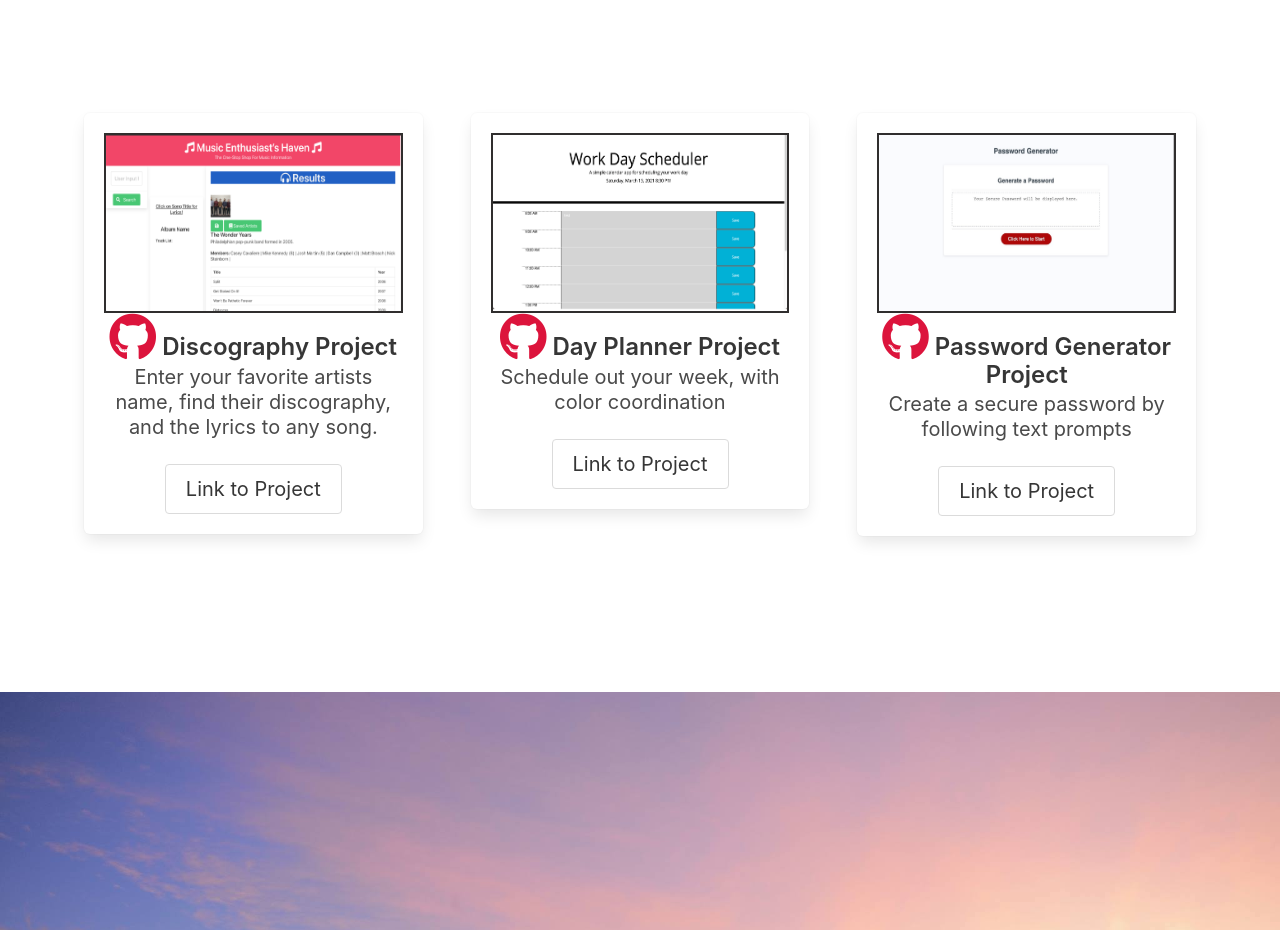
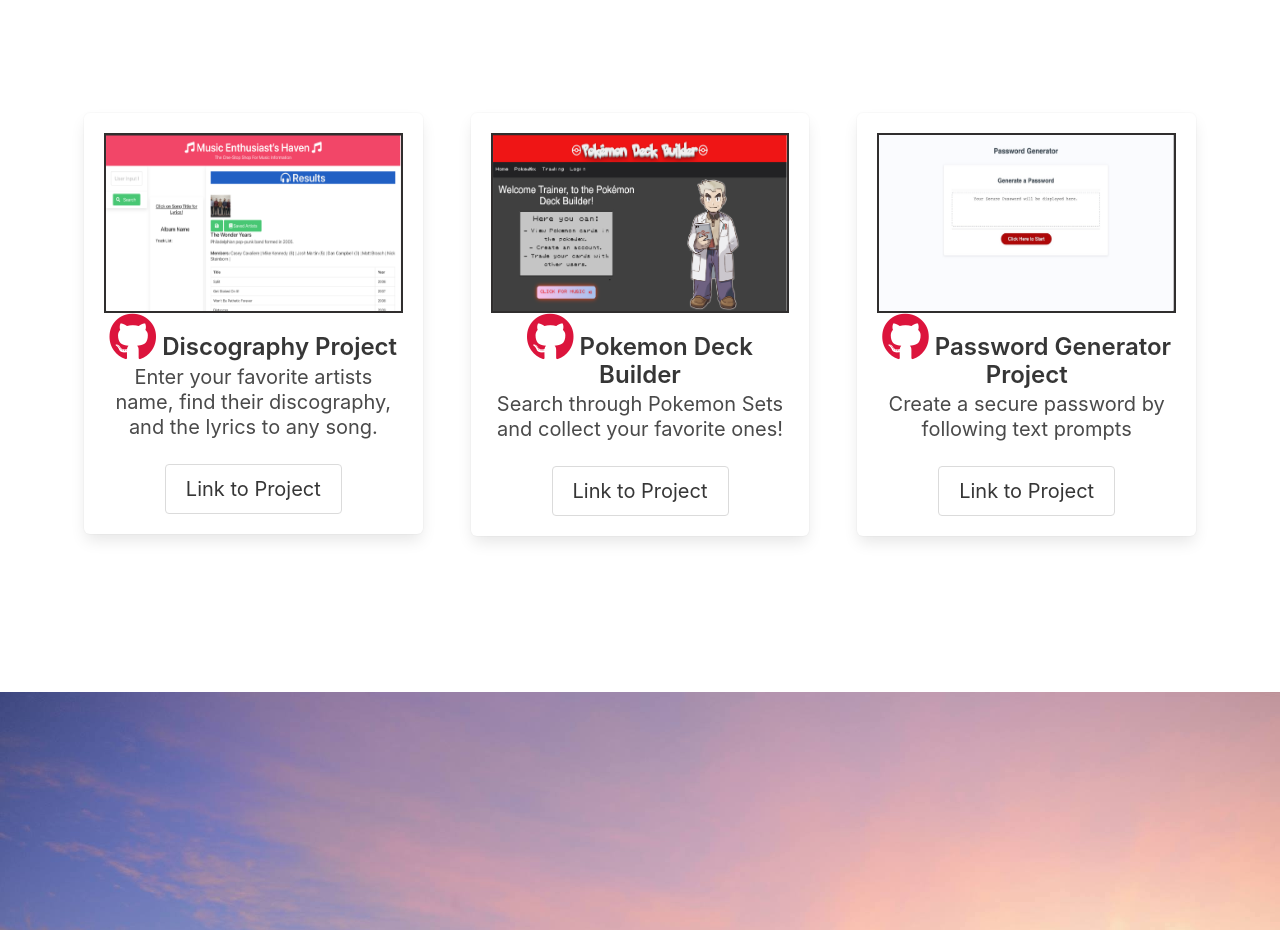
Before and after one commit to KuyaJasper/Jasper-Abarquez-Portfolio, a plain HTML site: page index.html in a window 1280 px wide. Shown: the part 3040-3970 px from the top of the page. Drawn offline with nearby package versions, Linux system fonts and the light colour scheme.

Commit message:
added Pokemon Project to Projects section

```diff
--- a/index.html
+++ b/index.html
@@ -113,7 +113,7 @@
                             <div class="tile is-parent">
                                 <article class="tile is-child box">
                                     <figure class="image is-5by3">
-                                        <img src="./assets/Images/Pictures/Discography.jpg" alt="Placeholder image">
+                                        <img src="./assets/Images/projectPhotos/Discography.jpg" alt="Placeholder image">
                                     </figure>
                                     </figure>
                                     <p class="title is-4"> <a class="fab fa-github fa-2x" id="GithubIcon"
@@ -136,14 +136,13 @@
                             <div class="tile is-parent">
                                 <article class="tile is-child box">
                                     <figure class="image is-5by3">
-                                        <img src="./assets/Images/Pictures/DayPlanner.jpg" alt="Placeholder image">
+                                        <img src="./assets/Images/projectPhotos/pokemonProject.png" alt="Placeholder image">
                                     </figure>
                                     </figure>
                                     <p class="title is-4"><a class="fab fa-github fa-2x" id="GithubIcon"
-                                            href="https://github.com/KuyaJasper/Work-Day-Scheduler"></a> Day Planner
-                                        Project</p>
-                                    <p class="subtitle">Schedule out your week, with color coordination</p>
-                                    <a href="https://kuyajasper.github.io/Work-Day-Scheduler/">
+                                            href="https://github.com/thebadams/Pokemon-TCG-App"></a> Pokemon Deck Builder</p>
+                                    <p class="subtitle">Search through Pokemon Sets and collect your favorite ones!</p>
+                                    <a href="https://pokemon-deck-builder.herokuapp.com/">
                                         <button class="button is-medium">Link to Project</button></a>
                             </div>
                         </div>
@@ -156,7 +155,7 @@
                             <div class="tile is-parent">
                                 <article class="tile is-child box">
                                     <figure class="image is-5by3">
-                                        <img src="./assets/Images/Pictures/PasswordGenerator.jpg"
+                                        <img src="./assets/Images/projectPhotos/PasswordGenerator.jpg"
                                             alt="Placeholder image">
                                     </figure>
                                     <p class="title is-4"> <a class="fab fa-github fa-2x" id="GithubIcon"
```
Also changed, not shown: assets/Images/projectPhotos/DayPlanner.jpg (renamed from assets/Images/Pictures/DayPlanner.jpg), assets/Images/projectPhotos/Discography.jpg (renamed from assets/Images/Pictures/Discography.jpg), assets/Images/projectPhotos/PasswordGenerator.jpg (renamed from assets/Images/Pictures/PasswordGenerator.jpg), assets/Images/projectPhotos/pokemonProject.png (added).
